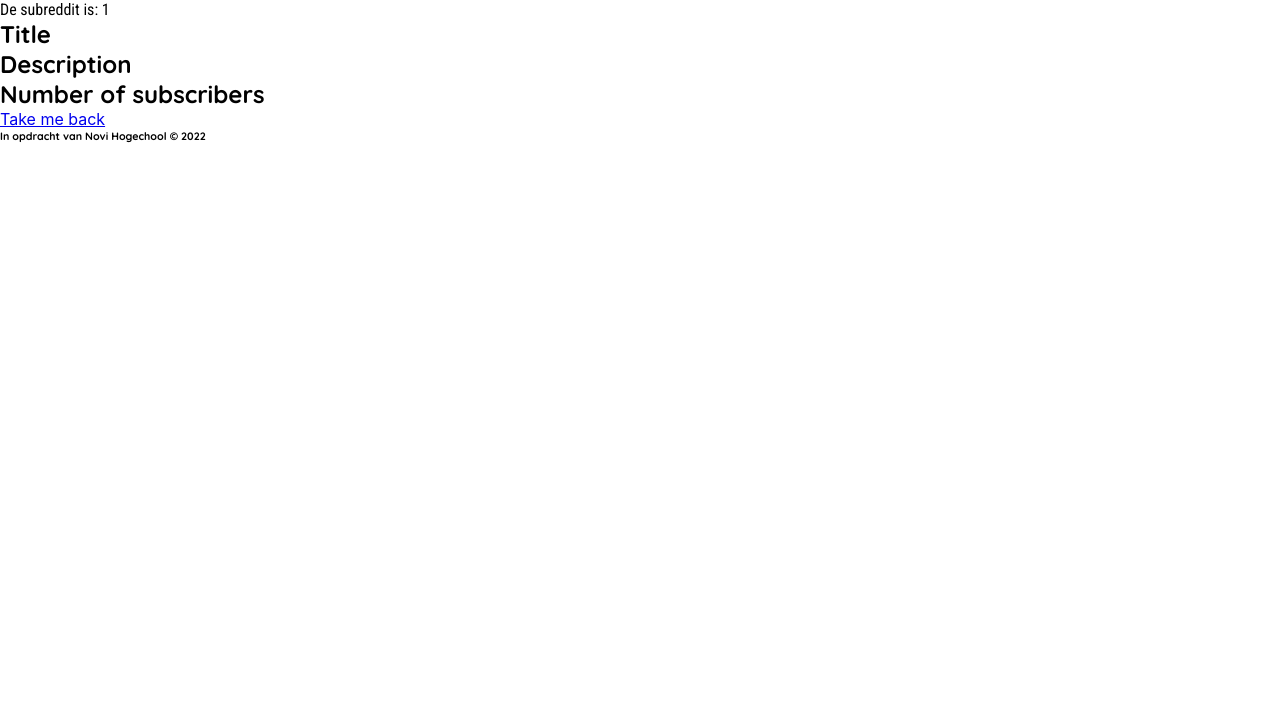
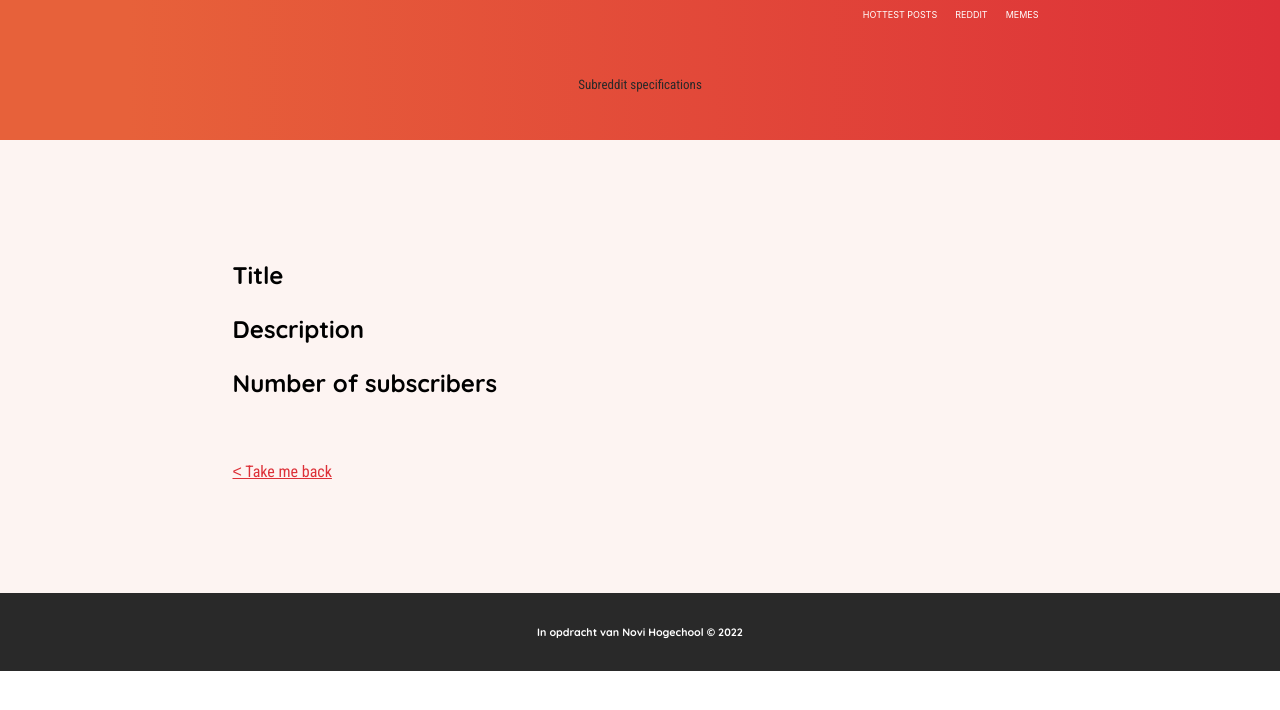
Before and after one commit to ronald-it/frontend-react-concept-opdracht, a React (Create React App) app: page /subreddit/1 in a window 1280 px wide. Shown: the top 710 px of the page. Built offline with nearby package versions, Linux system fonts and the light colour scheme; no server answers.

Commit message:
Opdracht 5 af

```diff
--- a/src/pages/home/Home.css
+++ b/src/pages/home/Home.css
@@ -1,9 +1,73 @@
+header {
+    /*border: solid 2px black;*/
+    background: rgb(221,48,56);
+    background: linear-gradient(270deg, rgba(221,48,56,1) 0%, rgba(231,97,58,1) 90%, rgba(231,97,58,1) 99%);
+    color: #FFFFFF;
+    display: flex;
+    flex-direction: column;
+    align-items: center;
+}
+
+.header-inner-container {
+    margin: 3em;
+    /*border: solid 2px black;*/
+    /*background: rgb(221,48,56);*/
+    /*background: linear-gradient(270deg, rgba(221,48,56,1) 0%, rgba(231,97,58,1) 90%, rgba(231,97,58,1) 99%);*/
+    color: #292929;
+    display: flex;
+    flex-direction: column;
+    justify-content: center;
+    align-items: center;
+    width: 815px;
+}
+
+nav {
+    /*border: solid 2px black;*/
+    background: rgb(221,48,56);
+    background: linear-gradient(270deg, rgba(221,48,56,1) 0%, rgba(231,97,58,1) 90%, rgba(231,97,58,1) 99%);
+    color: #FFFFFF;
+    display: flex;
+    flex-direction: column;
+    align-items: center;
+}
+
+.nav-inner-container {
+    /*border: solid 2px yellow;*/
+    /*background: rgb(221,48,56);*/
+    /*background: linear-gradient(270deg, rgba(221,48,56,1) 0%, rgba(231,97,58,1) 90%, rgba(231,97,58,1) 99%);*/
+    color: #FFFFFF;
+    display: flex;
+    flex-direction: row;
+    justify-content: flex-end;
+    align-items: flex-start;
+    width: 815px;
+}
+
+nav ul {
+    /*border: solid 2px blue;*/
+    list-style: none;
+    display: flex;
+    flex-direction: row;
+    justify-content: space-between;
+}
+
+nav li {
+    margin: 1em;
+    font-size: xx-small;
+}
+
+img {
+    width: 200px;
+    height: 170px;
+}
+
 .main-outer-container {
     background: #FDF4F2;
     display: flex;
     flex-direction: column;
     justify-content: center;
     align-items: center;
+    padding-bottom: 3em;
 }
 
 .main-inner-container {
@@ -11,12 +75,12 @@
     flex-direction: column;
     justify-content: center;
     align-items: center;
-    border: solid 2px black;
-    width: 1000px;
+    /*border: solid 2px black;*/
+    width: 815px;
 }
 
 .main-title-text {
-    border: solid 2px coral;
+    /*border: solid 2px coral;*/
     margin: 3em;
     display: flex;
     flex-direction: column;
@@ -38,13 +102,14 @@
     justify-content: center;
     align-items: center;
     flex-wrap: wrap;
-    border: solid 2px blueviolet;
-    width: 1000px;
+    /*border: solid 2px blueviolet;*/
+    width: 850px;
 }
 
 .reddit-tile {
-    border: solid 2px black;
+    /*border: solid 2px black;*/
     background: #FFFFFF;
+    box-shadow: rgba(0, 0, 0, 0.15) 1.95px 1.95px 2.6px;
     color: #292929;
     margin: 1em;
     width: 250px;
@@ -52,6 +117,20 @@
     display: flex;
     flex-direction: column;
     justify-content: space-between;
+}
+
+.tile-title a {
+    text-decoration: none;
+    color: #292929;
+}
+
+.subreddit-name {
+    color: #dd3038;
+    font-weight: bold;
+}
+
+.tile-misc * {
+    text-decoration: none;
 }
 
 .tile-title {
@@ -69,3 +148,12 @@
     align-items: flex-start;
     font-size: small;
 }
+
+footer {
+    padding: 2em;
+    display: flex;
+    flex-direction: row;
+    justify-content: center;
+    background: #292929;
+    color: #FFFFFF;
+}
--- a/src/pages/home/Home.js
+++ b/src/pages/home/Home.js
@@ -3,6 +3,7 @@ import axios from "axios";
 import {useEffect, useState} from "react";
 import './Home.css';
 import {Link} from "react-router-dom";
+import redditLogo from "../../assets/reddit-2-logo-png-transparent.png"
 
 function Home() {
     const [subredditList, setSubredditList] = useState([]);
@@ -22,6 +23,20 @@ function Home() {
     }, []);
 
     return (<>
+            <nav>
+                <div className="nav-inner-container">
+                    <ul>
+                        <li>HOTTEST POSTS</li>
+                        <li>REDDIT</li>
+                        <li>MEMES</li>
+                    </ul>
+                </div>
+            </nav>
+            <header>
+                <div className="header-inner-container">
+                    <img src={redditLogo} alt="Reddit logo"/>
+                </div>
+            </header>
             <main className="main-outer-container">
                 <div className="main-inner-container">
                     <div className="main-title-text">
@@ -38,7 +53,7 @@ function Home() {
                                 </div>
                                 <div className="tile-misc">
                                     <Link to={"/subreddit/" + subreddit.data.subreddit}>
-                                        <p>{subreddit.data.subreddit_name_prefixed}</p>
+                                        <p className="subreddit-name">{subreddit.data.subreddit_name_prefixed}</p>
                                     </Link>
                                     <p>Comments {subreddit.data.num_comments} - Ups {subreddit.data.ups}</p>
                                 </div>
--- a/src/pages/subreddit/Subreddit.css
+++ b/src/pages/subreddit/Subreddit.css
@@ -0,0 +1,32 @@
+.header-inner-container h2 {
+    font-size: xx-large;
+}
+
+.header-inner-container p {
+    font-size: small;
+}
+
+.main-subreddit {
+    /*border: solid 2px black;*/
+    padding: 6em 0 6em 0;
+    background: #FDF4F2;
+    display: flex;
+    justify-content: center;
+}
+
+.main-subreddit-inner-container {
+    /*border: solid 2px black;*/
+    width: 815px;
+}
+
+.main-subreddit-inner-container * {
+    margin: 1em 0 1em 0;
+}
+
+.subreddit-subscribers {
+    margin-bottom: 4em;
+}
+
+.subreddit-link-div * {
+    color: #dd3038;
+}
--- a/src/pages/subreddit/Subreddit.js
+++ b/src/pages/subreddit/Subreddit.js
@@ -2,6 +2,8 @@ import * as React from 'react';
 import {Link, useParams} from "react-router-dom";
 import {useEffect, useState} from "react";
 import axios from "axios";
+import redditLogo from "../../assets/reddit-2-logo-png-transparent.png";
+import "./Subreddit.css"
 
 function Subreddit() {
     const {subredditId} = useParams();
@@ -23,21 +25,41 @@ function Subreddit() {
 
     return (
         <>
-            <main>
-                <p>De subreddit is: {subredditId}</p>
-                <h2>Title</h2>
-                <p>{subreddit.title}</p>
-                <h2>Description</h2>
-                <p>{subreddit.public_description}</p>
-                <h2>Number of subscribers</h2>
-                <p>{subreddit.subscribers}</p>
-                <Link to="/">Take me back</Link>
+            <nav>
+                <div className="nav-inner-container">
+                    <ul>
+                        <li>HOTTEST POSTS</li>
+                        <li>REDDIT</li>
+                        <li>MEMES</li>
+                    </ul>
+                </div>
+            </nav>
+            <header>
+                <div className="header-inner-container">
+                    <h2>{subreddit.display_name_prefixed}</h2>
+                    <p>Subreddit specifications</p>
+                </div>
+            </header>
+            <main className="main-subreddit">
+                <div className="main-subreddit-inner-container">
+                    <h2>Title</h2>
+                    <p>{subreddit.title}</p>
+                    <h2>Description</h2>
+                    <p>{subreddit.public_description}</p>
+                    <h2>Number of subscribers</h2>
+                    <p className="subreddit-subscribers">{subreddit.subscribers}</p>
+                    <div className="subreddit-link-div">
+                        <Link to="/">
+                            <p>˂ Take me back</p>
+                        </Link>
+                    </div>
+                </div>
             </main>
             <footer>
                 <h6>In opdracht van Novi Hogechool © 2022</h6>
             </footer>
         </>
     );
-};
+}
 
 export default Subreddit;
```
Also changed, not shown: src/assets/reddit-2-logo-png-transparent.png (added).
